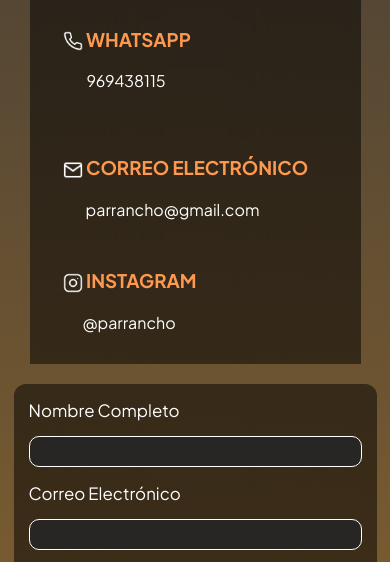
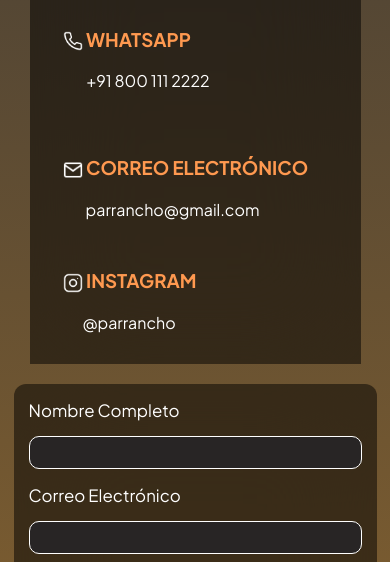
Before and after one commit to EMAXSS05/Estudio-fotografico-contacto_emanuel, a plain HTML site: page contacto.html in a window 390 px wide. Shown: the part 520-1082 px from the top of the page. Drawn offline with Linux system fonts and the light colour scheme.

Commit message:
cambios hechos

```diff
--- a/contacto.html
+++ b/contacto.html
@@ -34,7 +34,7 @@
                     </div>
                     <div class="wsp">
                         <h3> <img src="./img/Phone.png"> WHATSAPP</h3>
-                        <p class="wsp-text">969438115</p>
+                        <p class="wsp-text">+91 800 111 2222</p>
                     </div>
 
 
--- a/styles.css
+++ b/styles.css
@@ -107,7 +107,7 @@
     color: rgb(255, 253, 248);
     background-color: #282525 ;
     border: solid 1px white;
-    padding: 7px;
+    padding: 8px;
     border-radius: 10px;
 }
 button{
@@ -154,18 +154,18 @@
     /* Ajustes para móviles */
 
     body {
-        /* Desactivamos el truco de min-height para que la página fluya en móvil */
+
         min-height: auto;
     }
 
-    /* 1. Apilamos el contenido principal (Contacto y Formulario) */
+
     main {
         flex-direction: column;
-        min-height: auto; /* Dejar que el contenido defina la altura */
+        min-height: auto;
         padding: 10px;
     }
 
-    /* 2. Hacemos que la sección y el aside ocupen todo el ancho */
+
     section, aside {
         width: 100%;
         margin-top: 0;
```
Also changed, not shown: javascript.js (deleted).
